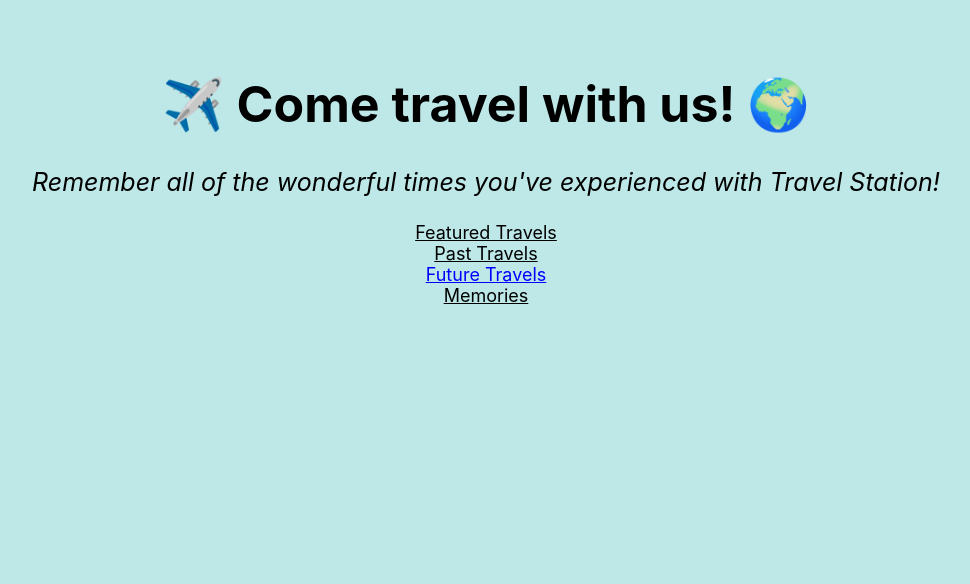
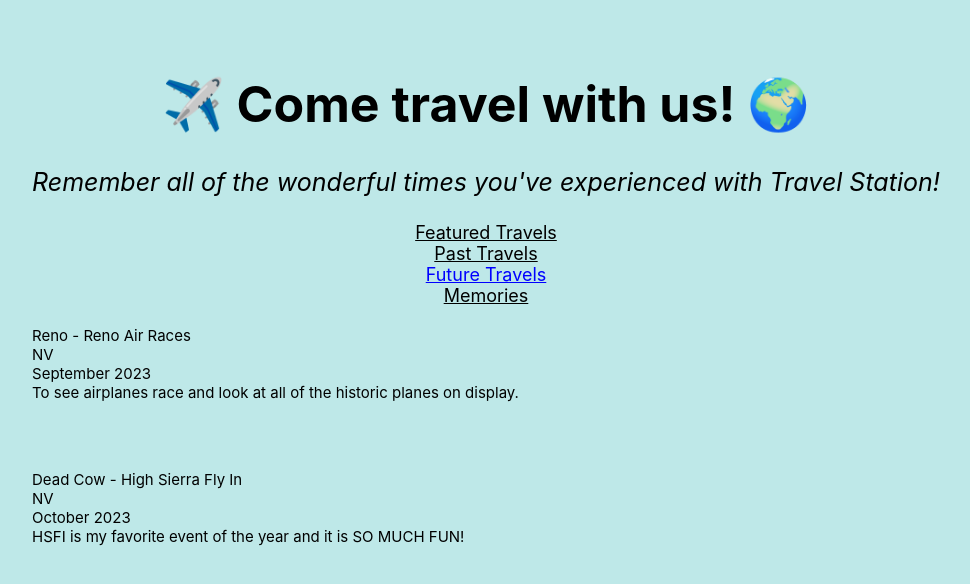
Before and after one commit to michaelanbrown/Travel-Station, a React (Create React App) app: page /plans in a window 1280 px wide. Shown: the top 584 px of the page, without its empty margins (154-1124 px from the left). Built offline with nearby package versions, Linux system fonts and the light colour scheme; data requests are answered from the project's data file.

Commit message:
photo styling fixes

```diff
--- a/src/components/App.css
+++ b/src/components/App.css
@@ -29,6 +29,11 @@
   text-align: center;
 }
 
+.TravelCardImg {
+  max-width: fit-content;
+  max-height: fit-content;
+}
+
 .TravelCard {
   font-size: 15px;
   width: 500px;
@@ -41,3 +46,7 @@
   margin-left: 5%;
   margin-right: 0%;
 }
+
+.Future {
+  font-size: 15px;
+}
--- a/src/components/App.js
+++ b/src/components/App.js
@@ -10,6 +10,7 @@
 function App() {
     const [travels, setTravels] = useState([])
     const [lastTravel, setLastTravel] = useState([])
+    const [future, setFuture] = useState([])
 
     useEffect(() => {
         fetch("http://localhost:3000/travels")
@@ -17,6 +18,14 @@
         .then(data => {
             setTravels(data);
             setLastTravel([data[data.length-1]])
+        })
+    },[])
+
+    useEffect(() => {
+        fetch("http://localhost:3000/future")
+        .then(r => r.json())
+        .then(data => {
+            setFuture(data);
         })
     },[])
 
@@ -31,7 +40,7 @@
                 <TravelPast travels={travels} />
             </Route>
             <Route exact path="/plans">
-                <TravelFuture />
+                <TravelFuture future={future}/>
             </Route>
             <Route exact path="/memories">
                 <Memories />
--- /dev/null
+++ b/src/components/FutureCard.js
@@ -0,0 +1,16 @@
+import React from 'react';
+import './App.css';
+
+function FutureCard({ futureEvent }) {
+
+    return (
+            <div className="Future">
+                <p>{futureEvent.city}<br></br>{futureEvent.state}<br></br>{futureEvent.date}<br></br>{futureEvent.reason}</p>
+                <br></br>
+                <br></br>
+            </div>
+
+    )
+}
+
+export default FutureCard;
--- a/src/components/TravelCard.js
+++ b/src/components/TravelCard.js
@@ -5,7 +5,7 @@
 
     return (
         <div className={travelClass}>
-            <img  src={travel.photo} alt={travel.city} width="75%" height="75%"/>
+            <img className="TravelCardImg" src={travel.photo} alt={travel.city} width="75%" height="75%"/>
             <p>{travel.city}<br></br>{travel.state}<br></br>{travel.date}</p>
             <br></br>
             <br></br>
--- a/src/components/TravelFuture.js
+++ b/src/components/TravelFuture.js
@@ -1,7 +1,19 @@
+import React from "react";
 import './App.css';
+import FutureCard from "./FutureCard";
 
-function TravelFuture() {
+function TravelFuture({ future }) {
+    const futureRender = future.map(futureEvent => {
+        return (
+            <FutureCard futureEvent={futureEvent} key={futureEvent.id} />
+        )
+    })
 
+    return (
+        <div>
+            {futureRender}
+        </div>
+    )
 }
 
 export default TravelFuture;
```
